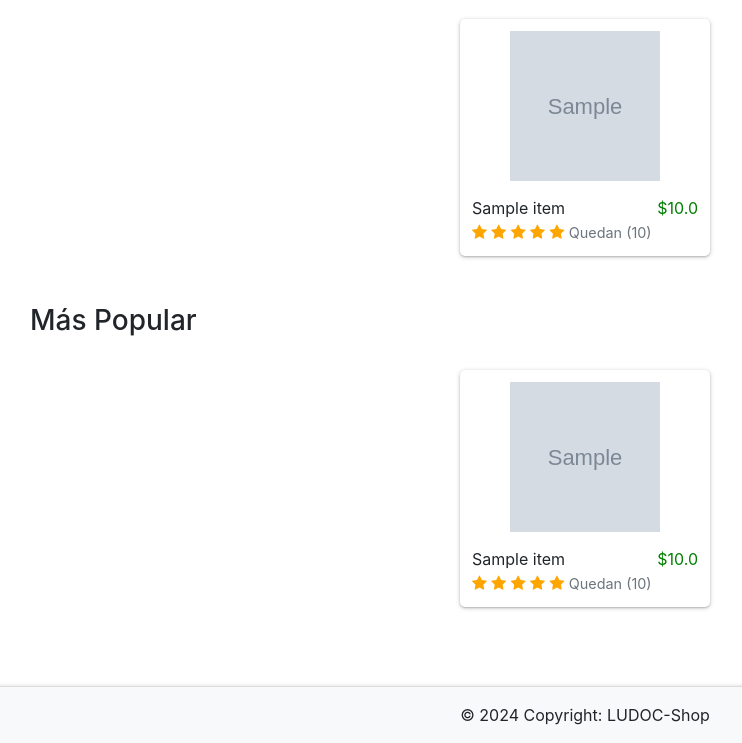
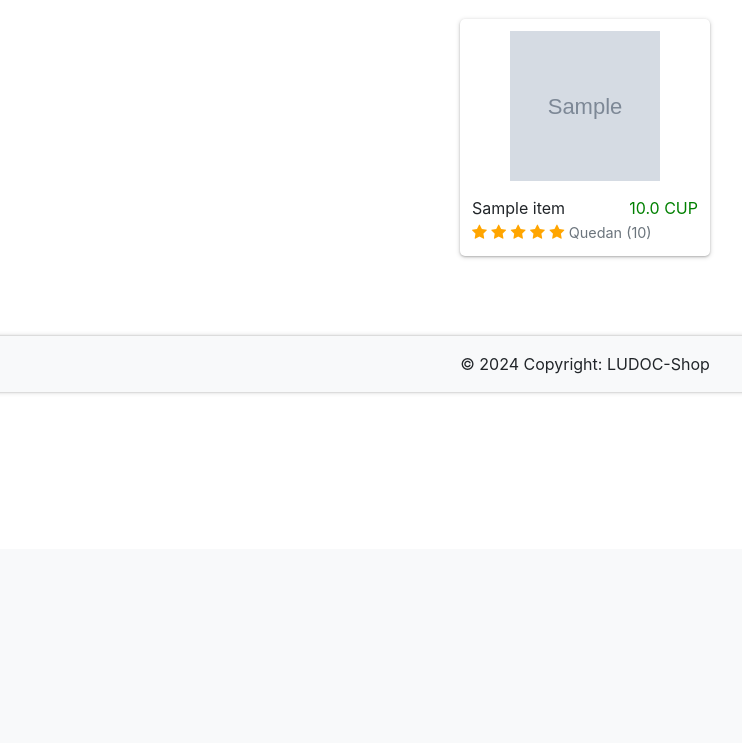
Before and after one commit to agrdev85/PtoVenta_Python_final, a Flask app: page / in a window 1280 px wide. Shown: the part 251-994 px from the top of the page, without its empty margins (55-797 px from the left). After the commit the page ends 644 px from the top, so only its background shows below. Run offline with Flask 3, Linux system fonts and the light colour scheme; tables that the repository leaves empty hold one stand-in row (values such as "Sample post"); grey boxes marked "Sample" are stand-in pictures; one stand-in notice (Sample message) is shown; some libraries are stand-ins or nearby versions.

Commit message:
Despliegue con link whasapp

```diff
--- a/app/__init__.py
+++ b/app/__init__.py
@@ -85,11 +85,17 @@ def login():
 
     return render_template("login.html", form=form)
 
+@app.route("/whasapp", methods=['POST', 'GET'])
+def whasapp():
+    if current_user.is_authenticated:
+        return redirect(url_for('home'))
+
+    return render_template("whasapp.html")
 
 @app.route("/register", methods=['POST', 'GET'])
 def register():
-	if current_user.is_authenticated:
-		return redirect(url_for('home'))
+	#if current_user.is_authenticated:
+	#	return redirect(url_for('home'))
 	form = RegisterForm()
 	if form.validate_on_submit():
 		user = User.query.filter_by(email=form.email.data).first()
--- a/app/admin/routes.py
+++ b/app/admin/routes.py
@@ -39,7 +39,8 @@ def items():
 @admin_only
 def statictics():
     orders = Order.query.all()
-    return render_template("admin/statictics.html", orders = orders)
+    items = Item.query.all()
+    return render_template("admin/statictics.html", orders = orders, items = items)
 
 @admin.route('/add', methods=['POST', 'GET'])
 @admin_only
--- a/app/db_models.py
+++ b/app/db_models.py
@@ -37,8 +37,8 @@ class Item(db.Model):
 	price_id = db.Column(db.String(250), nullable=False)
 	costo = db.Column(db.Integer)
 	stock = db.Column(db.Integer, default=0)
-	orders = db.relationship("Ordered_item", backref="item")
-	in_cart = db.relationship("Cart", backref="item")
+	orders = db.relationship('Ordered_item', backref='item', lazy=True, cascade="all, delete, delete-orphan")
+	in_cart = db.relationship("Cart", backref="item", lazy=True, cascade="all, delete, delete-orphan")
 
 class Cart(db.Model):
 	__tablename__ = "cart"
--- a/app/templates/base.html
+++ b/app/templates/base.html
@@ -45,8 +45,8 @@
         <li class="nav-item {% if request.endpoint == 'login' %}active{% endif %}">
           <a class="nav-link" href="{{ url_for('login') }}">Iniciar Sesión</a>
         </li>
-        <li class="nav-item {% if request.endpoint == 'register' %}active{% endif %}">
-          <a class="nav-link" href="{{ url_for('register') }}">Registrarse</a>
+        <li class="nav-item {% if request.endpoint == 'whasapp' %}active{% endif %}">
+          <a class="nav-link" href="{{ url_for('whasapp') }}">Registrarse</a>
         </li>
         {% else %}
         <li class="mr-2 nav-item {% if request.endpoint == 'orders' %}active{% endif %}">
--- a/app/templates/cart.html
+++ b/app/templates/cart.html
@@ -33,11 +33,11 @@
 				<img src="{{ items[i].image }}" class="pic">
 			</div>
 			<b>{{ items[i].name }}</b>
-			<span class="right-item">${{ items[i].price }}</span><br>
+			<span class="right-item">{{ items[i].price }} CUP</span><br>
 			Cantidad:
 			<span class="right-item">{{ quantity[i] }}</span><br>
 			Total:
-			<span class="right-item">${{ quantity[i]*items[i].price }}</span>
+			<span class="right-item">{{ quantity[i]*items[i].price }} CUP</span>
 			<br><br>
 			<a href="{{ url_for('remove', id=items[i].id, quantity=quantity[i]) }}">
 				<button class="remove-from-cart"> Eliminar del Carrito </button>
@@ -50,7 +50,7 @@
 	<div class="check">
 		<form method="POST" action="{{ url_for('fulfill_order_view') }}">
 			<input type="hidden" value="{{ price_ids }}" name="price_ids">
-			Grand Total: ${{ price }} <br><br>
+			Grand Total: {{ price }} CUP<br><br>
 			<button class="bg-success btn-block btn-primary checkout"> Reservar </button>
 		</form>
 	</div>
--- a/app/templates/home.html
+++ b/app/templates/home.html
@@ -35,35 +35,7 @@
 
                 </div>
                 {{ item.name }}
-                <span class="right-item">${{ item.price }}</span><br>
-                <i class="fa fa-star checked"></i>
-                <i class="fa fa-star checked"></i>
-                <i class="fa fa-star checked"></i>
-                <i class="fa fa-star checked"></i>
-                <i class="fa fa-star checked"></i>
-                <span class="text-muted">Quedan ({{ item.stock }})</span>
-            </div>
-        </div>
-        {% endfor %}
-    </div>
-    <br><br><h3>Más Popular</h3>
-
-    <br>
-    <div class="items">
-        {% for item in items %}
-        <div class="item{% if item.stock == 0 %} disabled{% endif %}">
-            <div class="item-wrapper">
-                <div class="img-wrapper">
-                    <a href="{{ url_for('item', id=item.id) }}">
-                        <img src="{{ item.image }}" class="pic">
-                        {% if item.stock == 0 %}
-                        <img src="{{ url_for('static', filename='uploads/agotados.png') }}" class="pic overlay">
-                        {% endif %}
-                    </a>
-
-                </div>
-                {{ item.name }}
-                <span class="right-item">${{ item.price }}</span><br>
+                <span class="right-item">{{ item.price }} CUP</span><br>
                 <i class="fa fa-star checked"></i>
                 <i class="fa fa-star checked"></i>
                 <i class="fa fa-star checked"></i>
--- a/app/templates/item.html
+++ b/app/templates/item.html
@@ -26,7 +26,7 @@
             {% endif %}
         </div>
         <b>{{ item.name }}</b>
-        <span class="right-item">${{ item.price }}</span><br>
+        <span class="right-item">{{ item.price }} CUP</span><br>
         <i class="fa fa-star checked"></i>
         <i class="fa fa-star checked"></i>
         <i class="fa fa-star checked"></i>
@@ -41,7 +41,7 @@
                 Cantidad:
                 <input type="number" value="1" name="quantity" id="quantity" min="1" max="{{ item.stock }}"
                 oninput="if(this.value > {{ item.stock }}) this.value = {{ item.stock }};" required>
-                <strong style="color: red;"><span class="sub-total ml-4" id="subtotal">Subtotal: ${{ item.price }}</span></strong>
+                <strong style="color: red;"><span class="sub-total ml-4" id="subtotal">Subtotal: {{ item.price }} CUP</span></strong>
             </div>
             <br>
             <input type="submit" class="add-to-cart" value="Añadir al Carro" name="add">
@@ -61,7 +61,7 @@
             quantityInput.addEventListener('input', function() {
                 let quantity = parseInt(quantityInput.value); // Siempre usa un número
                 let subtotal = quantity * price;
-                subtotalSpan.textContent = `Subtotal: $${subtotal.toFixed(2)}`; // Muestra el subtotal
+                subtotalSpan.textContent = `Subtotal: ${subtotal} CUP`; // Muestra el subtotal
             });
         });
     </script>
```
Also changed, not shown: app/admin/templates/admin/base.html (+6 -5 lines), app/admin/templates/admin/statictics.html (+26 -0 lines), app/templates/orders.html (+4 -4 lines), app/templates/whasapp.html (added, +33 -0 lines), app/static/uploads/wlink.png (added).
